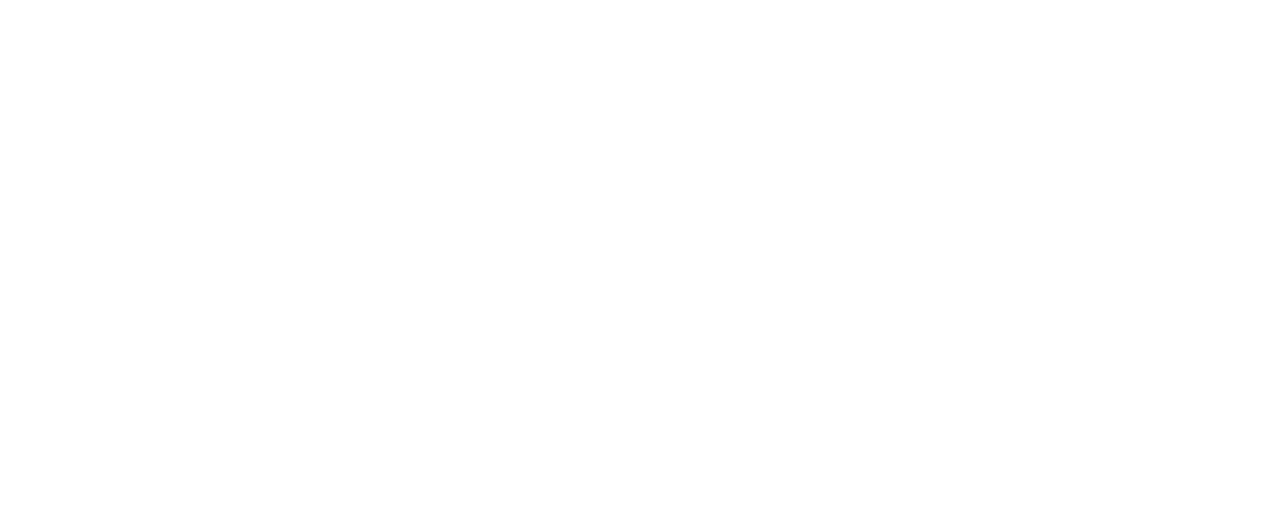
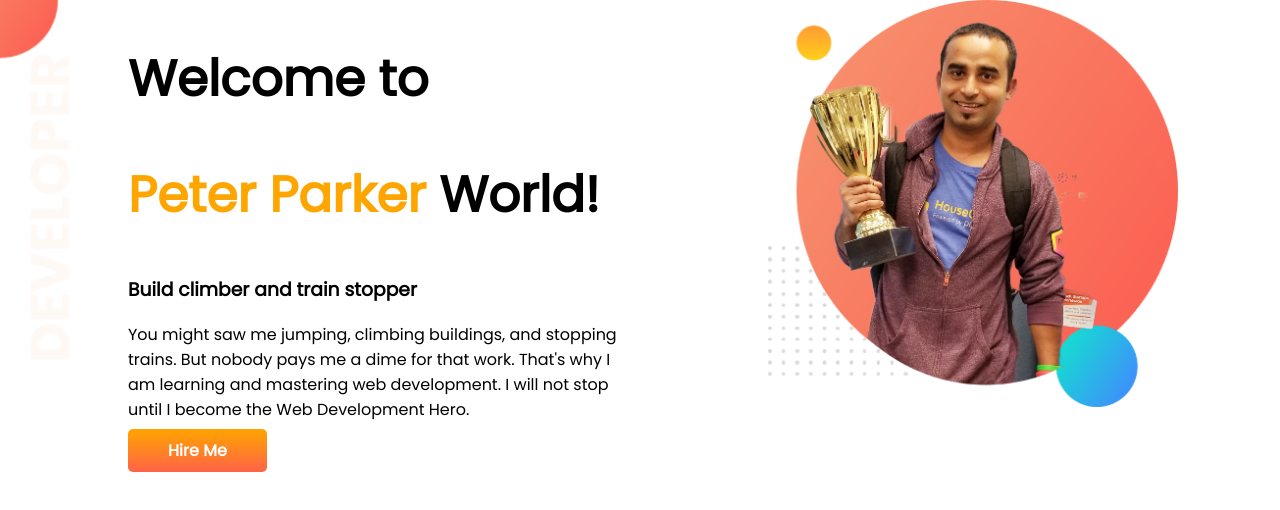
Before and after one commit to muhashin789/developer_portfolio, a plain HTML site: page index.html in a window 1280 px wide. Drawn offline with Linux system fonts and the light colour scheme.

Commit message:
top-banner added

```diff
--- a/index.html
+++ b/index.html
@@ -5,9 +5,25 @@
     <meta http-equiv="X-UA-Compatible" content="IE=edge">
     <meta name="viewport" content="width=device-width, initial-scale=1.0">
     <title>Muhashin Portfolio</title>
+    <link rel="preconnect" href="https://fonts.googleapis.com">
+<link rel="preconnect" href="https://fonts.gstatic.com" crossorigin>
+    <link href="https://fonts.googleapis.com/css2?family=Poppins&display=swap" rel="stylesheet">
     <link rel="stylesheet" href="style.css">
 </head>
 <body>
 
+    <section class="top-banner">
+        <div class="half-width">
+            <h1>Welcome to</h1>
+            <h1> <span class="orange_color">Peter Parker</span> World!</h1>
+            <h3>Build climber and train stopper</h3>
+            <p>You might saw me jumping, climbing buildings, and stopping trains. But nobody pays me a dime for that work. That's why I am learning and mastering web development. I will not stop until I become the Web Development Hero.</p>
+            <a class="link_button" target="_blank" href="https://www.linkedin.com/feed/">Hire Me</a>
+        </div>
+        <div class="half-width">
+            <img src="images/jhankar.png" alt="">
+        </div>
+    </section>
+
 </body>
 </html>
--- a/style.css
+++ b/style.css
@@ -0,0 +1,35 @@
+body{
+    font-family: 'Poppins', sans-serif;
+    margin: 0;
+}
+
+h1{
+    font-size: 50px;
+}
+
+.orange_color{
+    color: orange;
+}
+section{
+    display: flex;
+}
+.half-width{
+    width: 50%;
+    padding-left: 10%;
+}
+.half-width img{
+    width: 80%;
+}
+.link_button{
+    text-decoration: none;
+    background-image: linear-gradient(orange, tomato);
+    color: white;
+    font-weight: 700;
+    padding: 10px 40px;
+    border-radius: 5px;
+}
+.top-banner{
+    background-image: url(images/top-banner.png);
+    background-repeat: no-repeat;
+
+}
```
Also changed, not shown: images/dream-bg.png (added), images/exp-bg.png (added), images/jhankar.png (added), images/jhankar2.png (added), images/my-bg.png (added), images/my-bg2.png (added), images/top-banner.png (added), 7 other files.
